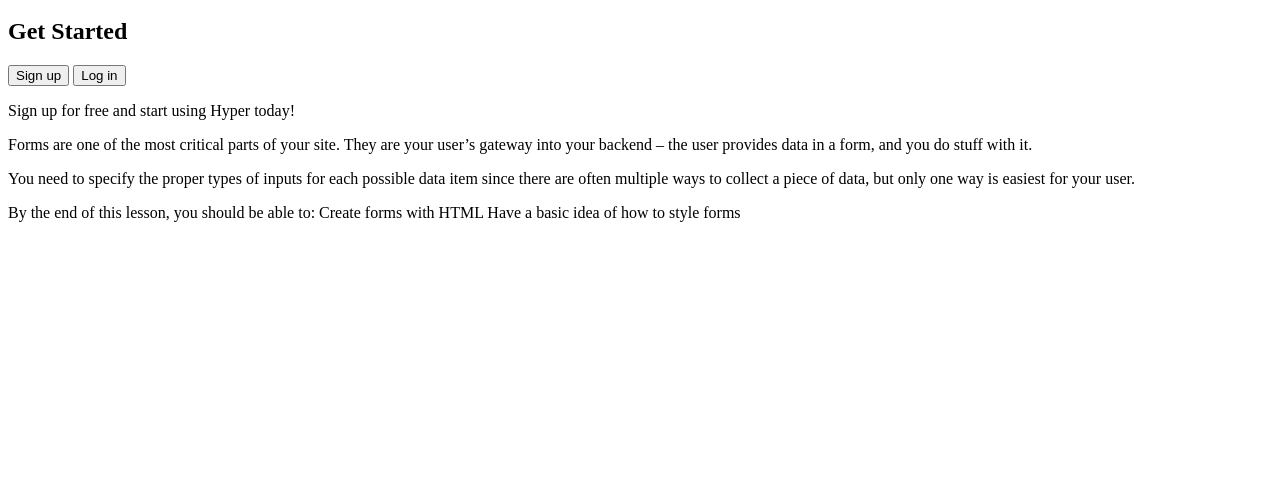
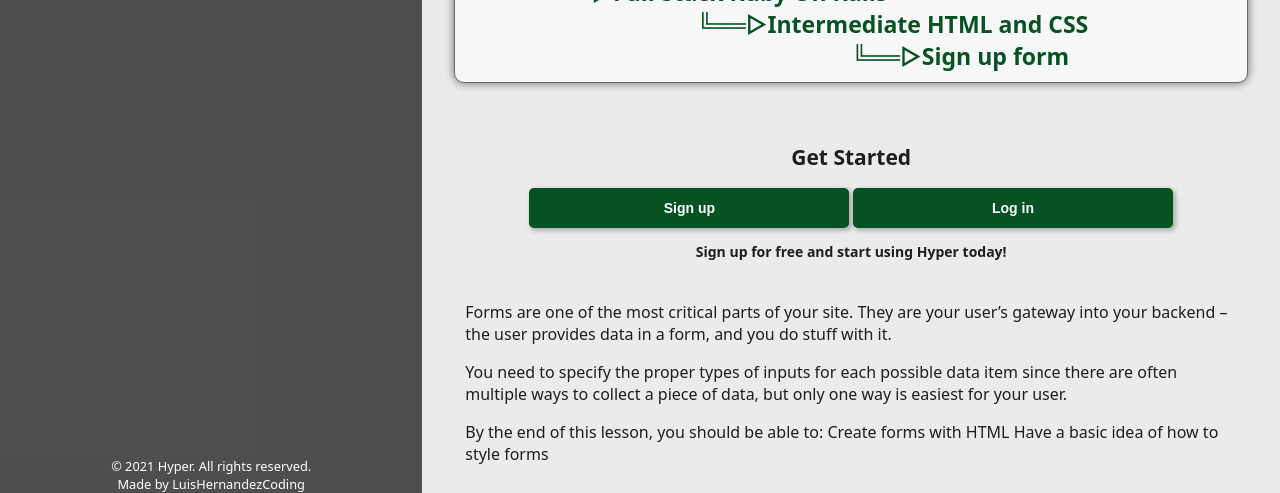
Before and after one commit to LuisHernandezCoding/sign_up_form_html_css, a plain HTML site: page index.html in a window 1280 px wide. Shown: the part 307-800 px from the top of the page. Drawn offline with Linux system fonts and the light colour scheme; the site is published under a folder, as on GitHub Pages, so addresses that start at the root find nothing.

Commit message:
- Fix on css link

```diff
--- a/index.html
+++ b/index.html
@@ -5,8 +5,8 @@
   <meta http-equiv="X-UA-Compatible" content="IE=edge">
   <meta name="viewport" content="width=device-width, initial-scale=1.0">
   <title>Hyper | Welcome</title>
-  <link rel="stylesheet" href="/css/normailize.css">
-  <link rel="stylesheet" href="/css/style.css">
+  <link rel="stylesheet" href="./css/normailize.css">
+  <link rel="stylesheet" href="./css/style.css">
   <script src="scripts/dark-mode.js" defer></script>
 </head>
 <body>
```
Also changed, not shown: logged-in.html (+2 -2 lines), login.html (+2 -2 lines), signed-up.html (+2 -2 lines), signup.html (+2 -2 lines).
